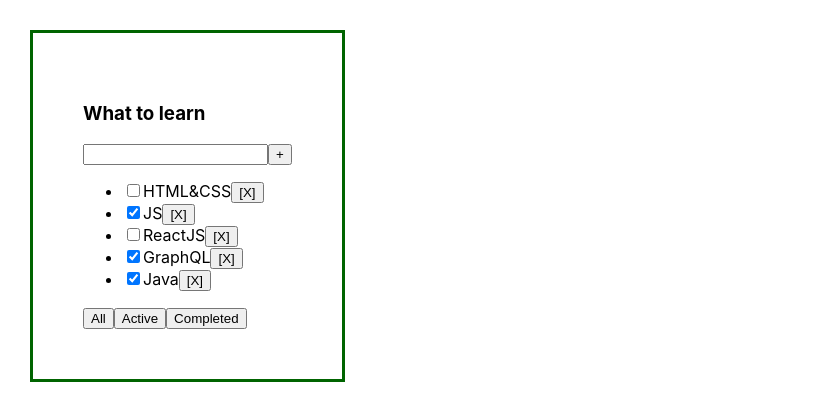
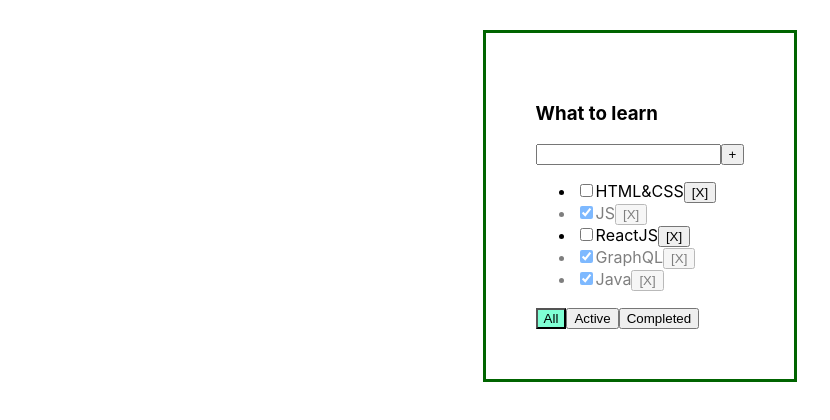
Before and after one commit to WENVile/todolist-ts, a React (Create React App) app: page / in a window 1280 px wide. Shown: the top 420 px of the page, without its empty margins (0-830 px from the left). Built offline with nearby package versions, Linux system fonts and the light colour scheme.

Commit message:
lesson-4

```diff
--- a/src/App.css
+++ b/src/App.css
@@ -3,8 +3,8 @@
   display: flex;
 }
 
-.App > .Todolist {
-  margin-right: 50px;
+.App>.Todolist {
+  margin: 0 auto;
   border: 3px darkgreen solid;
   padding: 50px;
 }
--- a/src/App.tsx
+++ b/src/App.tsx
@@ -1,8 +1,9 @@
-import React, {useState} from 'react';
+import React, { useState } from 'react';
 
 import './App.css';
+
 import Todolist from "./Todolist";
-import {v1} from "uuid";
+import { v1 } from "uuid";
 
 
 export type TasksType = {
@@ -11,7 +12,7 @@
     isDone: boolean;
 }
 
-export type FilterType = 'all' | 'active'| 'completed';
+export type FilterType = 'all' | 'active' | 'completed';
 
 function App() {
 
@@ -23,47 +24,51 @@
         { id: v1(), title: "HTML&CSS", isDone: false },
         { id: v1(), title: "JS", isDone: true },
         { id: v1(), title: "ReactJS", isDone: false },
-        {id: v1(), title: "GraphQL", isDone: true},
-        {id: v1(), title: "Java", isDone: true}
+        { id: v1(), title: "GraphQL", isDone: true },
+        { id: v1(), title: "Java", isDone: true }
     ])
 
-    const deleteTask = (id: string) => {
-        setTasks(tasks1.filter(el =>  el.id !== id))
-    }
-
     const [filter, setFilter] = useState<FilterType>('all')
-
-    let tasksAfterFiltering = tasks1;
-
-    if(filter === 'active') {
-        tasksAfterFiltering = tasks1.filter(el => !el.isDone);
-    }
-
-    if(filter === 'completed') {
-        tasksAfterFiltering = tasks1.filter(el => el.isDone);
-    }
 
     const changeFilter = (value: FilterType) => {
         setFilter(value);
     }
 
-    const changeCheckedStatus = (id: string) => {
-        setTasks(tasks1.map((el) => {
-            if (el.id === id) {
-                el.isDone = !el.isDone
-            }
-            return el;
-    }))}
+    let tasksAfterFiltering = tasks1;
+
+    if (filter === 'active') {
+        tasksAfterFiltering = tasks1.filter(el => !el.isDone);
+    }
+
+    if (filter === 'completed') {
+        tasksAfterFiltering = tasks1.filter(el => el.isDone);
+    }
+
+    const deleteTask = (id: string) => {
+        setTasks(tasks1.filter(el => el.id !== id))
+    }
+
+    const changeCheckedStatus = (id: string, isDone: boolean) => {
+        setTasks(tasks1.map(el => el.id === id ? { ...el, isDone } : el))
+    }
 
     const addNewTask = (value: string) => {
-       let newTask = {id: v1(), title: value, isDone: false}
-       let newTasks = [newTask, ...tasks1];
-       setTasks(newTasks);
+        let newTask = { id: v1(), title: value, isDone: false }
+        let newTasks = [newTask, ...tasks1];
+        setTasks(newTasks);
     }
 
     return (
         <div className='App'>
-            <Todolist title={title1} tasks={tasksAfterFiltering} deleteTask={deleteTask} changeFilter={changeFilter} changeCheckedStatus={changeCheckedStatus} addNewTask={addNewTask}/>
+            <Todolist title={title1}
+                tasks={tasksAfterFiltering}
+                deleteTask={deleteTask}
+                changeFilter={changeFilter}
+                changeCheckedStatus={changeCheckedStatus}
+                addNewTask={addNewTask}
+                filter={filter}
+            />
+
         </div>
     )
 }
--- /dev/null
+++ b/src/Components/Button.tsx
@@ -0,0 +1,22 @@
+import React from 'react'
+import style from '../Todolist.module.css'
+
+type PropsType = {
+    name: string,
+    callBack: () => void
+    filter?: boolean
+}
+
+
+function Button(props: PropsType) {
+
+    const onClickHandler = () => {
+        props.callBack()
+    }
+
+    return (
+        <button className={props.filter ? style.activeFilter : ''} onClick={onClickHandler}>{props.name}</button>
+    )
+}
+
+export default Button
--- /dev/null
+++ b/src/Todolist.module.css
@@ -0,0 +1,15 @@
+.errorMessage {
+    color: red;
+}
+
+.error {
+    border: red 3px solid;
+}
+
+.activeFilter {
+    background-color: aquamarine;
+}
+
+.isDone {
+    opacity: 0.5;
+}
--- a/src/Todolist.tsx
+++ b/src/Todolist.tsx
@@ -1,45 +1,102 @@
-import React, {useState} from 'react';
-import {TasksType, FilterType} from "./App";
+import React, { ChangeEvent, KeyboardEvent, useState } from 'react';
+import { TasksType, FilterType } from "./App";
+import style from "./Todolist.module.css"
+import Button from './Components/Button';
 
 type PropsType = {
     title: string;
     tasks: TasksType[];
     deleteTask: (id: string) => void
     changeFilter: (value: FilterType) => void
-    changeCheckedStatus: (id: string) => void
+    changeCheckedStatus: (id: string, isDone: boolean) => void
     addNewTask: (value: string) => void
+    filter: string
 
 }
 
 
-function Todolist (props: PropsType) {
+function Todolist(props: PropsType) {
 
     const [inputAddNewTaskValue, setInputAddNewTaskValue] = useState('');
+    const [error, setError] = useState<string | null>(null)
+
+    const addTask = () => {
+        if (inputAddNewTaskValue.trim() !== '') {
+            props.addNewTask(inputAddNewTaskValue.trim());
+            setInputAddNewTaskValue('')
+        } else {
+            setError('Title is requier')
+        }
+
+    }
+
+    const onEnterPress = (event: KeyboardEvent<HTMLInputElement>) => {
+        if (event.key === 'Enter') {
+            addTask();
+        }
+    }
+
+    const onChangeHandler = (event: ChangeEvent<HTMLInputElement>) => {
+        setInputAddNewTaskValue(event.currentTarget.value);
+        setError(null);
+    }
+
+    const onChangedCheckedStatus = (checked: boolean, id: string) => {
+        props.changeCheckedStatus(id, checked)
+    }
+
+    const onClickDelete = (id: string) => {
+        props.deleteTask(id)
+    }
+
+
+    const mapped = props.tasks.map((el) => {
+
+        return (
+            <li key={el.id}
+                className={el.isDone ? style.isDone : ''}>
+
+                <input type="checkbox"
+                    onChange={(event) => onChangedCheckedStatus(event.currentTarget.checked, el.id)}
+                    checked={el.isDone} />
+
+                <span>{el.title}</span>
+
+                <Button name={'[X]'} callBack={() => onClickDelete(el.id)} />
+            </li>
+        )
+    })
+
 
     return (
         <div className='Todolist'>
             <h3>{props.title}</h3>
             <div>
-                    <input value={inputAddNewTaskValue} onKeyUp={(e) => {
-                        if(e.key === 'Enter') {
-                            props.addNewTask(inputAddNewTaskValue);
-                            setInputAddNewTaskValue('')
-                        }
-                    }} onChange={event => setInputAddNewTaskValue(event.currentTarget.value)}/>
-                    <button onClick={() => {props.addNewTask(inputAddNewTaskValue); setInputAddNewTaskValue('')}}>+</button>
+                <input
+                    className={error ? style.error : ''}
+                    value={inputAddNewTaskValue}
+                    onKeyUp={onEnterPress}
+                    onChange={onChangeHandler} />
+
+                <Button name=' + ' callBack={addTask} />
+
+                {error && <div className={style.errorMessage}>{error}</div>}
             </div>
+
             <ul>
-                    {props.tasks.map((el) => {
-                        return <li key={el.id} ><input type="checkbox" onChange={() => props.changeCheckedStatus(el.id)} checked={el.isDone}/><span>{el.title}</span><button onClick={() => props.deleteTask(el.id)}>[X]</button></li>
-                    })}
+                {mapped}
             </ul>
+
             <div>
-                    <button onClick={() => props.changeFilter('all')}>All</button>
-                    <button onClick={() => props.changeFilter('active')}>Active</button>
-                    <button onClick={() => props.changeFilter('completed')}>Completed</button>
+
+                <Button filter={props.filter === 'all'} name={'All'} callBack={() => props.changeFilter('all')} />
+                <Button filter={props.filter === 'active'} name={'Active'} callBack={() => props.changeFilter('active')} />
+                <Button filter={props.filter === 'completed'} name={'Completed'} callBack={() => props.changeFilter('completed')} />
             </div>
         </div>
     );
 }
 
+
+
 export default Todolist;
```
Lines whose indentation alone changed are shown as unchanged.
